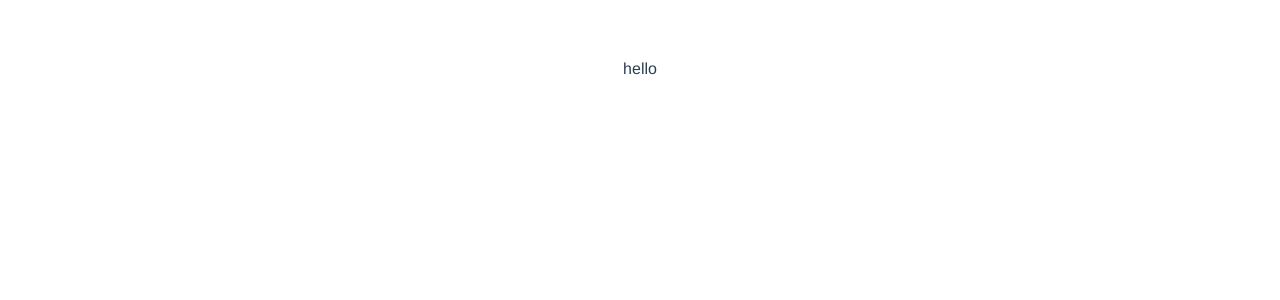
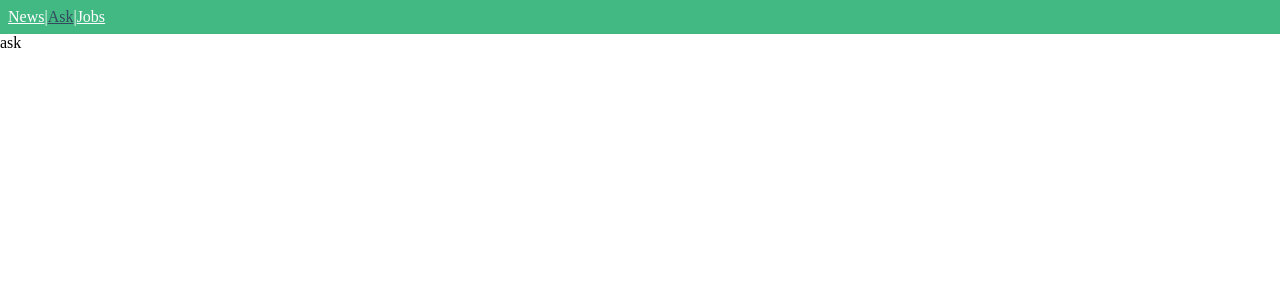
Before and after one commit to hollmini/fe_hollmini, a Vue app in the folder vue-advanced/vue-news/: page /ask in a window 1280 px wide. Shown: the top 300 px of the page. Built offline with nearby package versions, Linux system fonts and the light colour scheme.

Commit message:
Router setting

```diff
--- a/vue-advanced/vue-news/package.json
+++ b/vue-advanced/vue-news/package.json
@@ -9,7 +9,8 @@
   },
   "dependencies": {
     "core-js": "^2.6.5",
-    "vue": "^2.6.10"
+    "vue": "^2.6.10",
+    "vue-router": "^3.1.2"
   },
   "devDependencies": {
     "@vue/cli-plugin-babel": "^3.10.0",
--- a/vue-advanced/vue-news/src/App.vue
+++ b/vue-advanced/vue-news/src/App.vue
@@ -1,27 +1,23 @@
 <template>
   <div id="app">
-    hello
+    <tool-bar></tool-bar>
+    <router-view></router-view>
   </div>
 </template>
 
 <script>
+import ToolBar from "./components/Toolbar.vue";
+
 export default {
-  mothods: {
-     fetchData() {
-       console.log('hello')
-
-     }
-  }
+  components: {
+    ToolBar,
+  },
 }
 </script>
 
 <style>
-#app {
-  font-family: 'Avenir', Helvetica, Arial, sans-serif;
-  -webkit-font-smoothing: antialiased;
-  -moz-osx-font-smoothing: grayscale;
-  text-align: center;
-  color: #2c3e50;
-  margin-top: 60px;
+body {
+  padding :0;
+  margin: 0;
 }
 </style>
--- /dev/null
+++ b/vue-advanced/vue-news/src/components/Toolbar.vue
@@ -0,0 +1,23 @@
+<template>
+  <div class="header">
+    <router-link to="/news">News</router-link> |
+    <router-link to="/ask">Ask</router-link> |
+    <router-link to="/jobs">Jobs</router-link>
+  </div>
+</template>
+
+<style scoped>
+/* scoped 속성 : 해당하는 컴포넌트에만 css가 적용되도록 함 */
+.header {
+  display: flex;
+  padding: 8px;
+  background-color: #42b883;
+  color: #fff;
+}
+.header a {
+  color: #fff;
+}
+.header .router-link-exact-active {
+  color: #35495e;
+}
+</style>
--- a/vue-advanced/vue-news/src/main.js
+++ b/vue-advanced/vue-news/src/main.js
@@ -1,8 +1,10 @@
 import Vue from 'vue'
 import App from './App.vue'
+import {router} from "./routes/index.js";
 
-Vue.config.productionTip = false
+Vue.config.productionTip = false;
 
 new Vue({
   render: h => h(App),
+  router, // router: router,
 }).$mount('#app')
--- /dev/null
+++ b/vue-advanced/vue-news/src/routes/index.js
@@ -0,0 +1,42 @@
+import Vue from 'vue';
+import VueRouter from 'vue-router';
+import NewsView from '../views/NewsView.vue';
+import AskView from '../views/AskView.vue';
+import JobsView from '../views/JobsView.vue';
+import ItemView from '../views/UserView.vue';
+import UserView from '../views/UserView.vue';
+
+Vue.use(VueRouter);
+
+export const router = new VueRouter({
+	mode: 'history', // url hash값 제거
+  routes: [
+		{
+				path: '/',
+				redirect: '/news',
+		},
+	  {
+      // path: url 주소
+      path: '/news',
+      // components: url 주소로 갔을 때 표시될 컴포넌트
+		  component: NewsView,
+	  },
+	  {
+		  path: '/ask',
+		  component: AskView,
+	  },
+	  {
+		  path: '/jobs',
+		  component: JobsView,
+		},
+		{
+			path: '/user',
+			component: UserView,
+		},
+		{
+			path: '/item',
+			component: ItemView
+			,
+		},
+  ]
+});
--- /dev/null
+++ b/vue-advanced/vue-news/src/views/AskView.vue
@@ -0,0 +1,15 @@
+<template>
+  <div>
+    ask
+  </div>
+</template>
+
+<script>
+export default {
+
+}
+</script>
+
+<style>
+
+</style>
--- /dev/null
+++ b/vue-advanced/vue-news/src/views/JobsView.vue
@@ -0,0 +1,15 @@
+<template>
+  <div>
+    Jobs
+  </div>
+</template>
+
+<script>
+export default {
+
+}
+</script>
+
+<style>
+
+</style>
--- /dev/null
+++ b/vue-advanced/vue-news/src/views/NewsView.vue
@@ -0,0 +1,15 @@
+<template>
+  <div>
+    news
+  </div>
+</template>
+
+<script>
+export default {
+
+}
+</script>
+
+<style>
+
+</style>
--- /dev/null
+++ b/vue-advanced/vue-news/src/views/UserView.vue
@@ -0,0 +1,15 @@
+<template>
+  <div>
+    user
+  </div>
+</template>
+
+<script>
+export default {
+
+}
+</script>
+
+<style>
+
+</style>
```
Also changed, not shown: vue-advanced/vue-news/src/views/ItemView.vue (added, +15 -0 lines), 1 other file (tests, documents, lock files or other folders).
